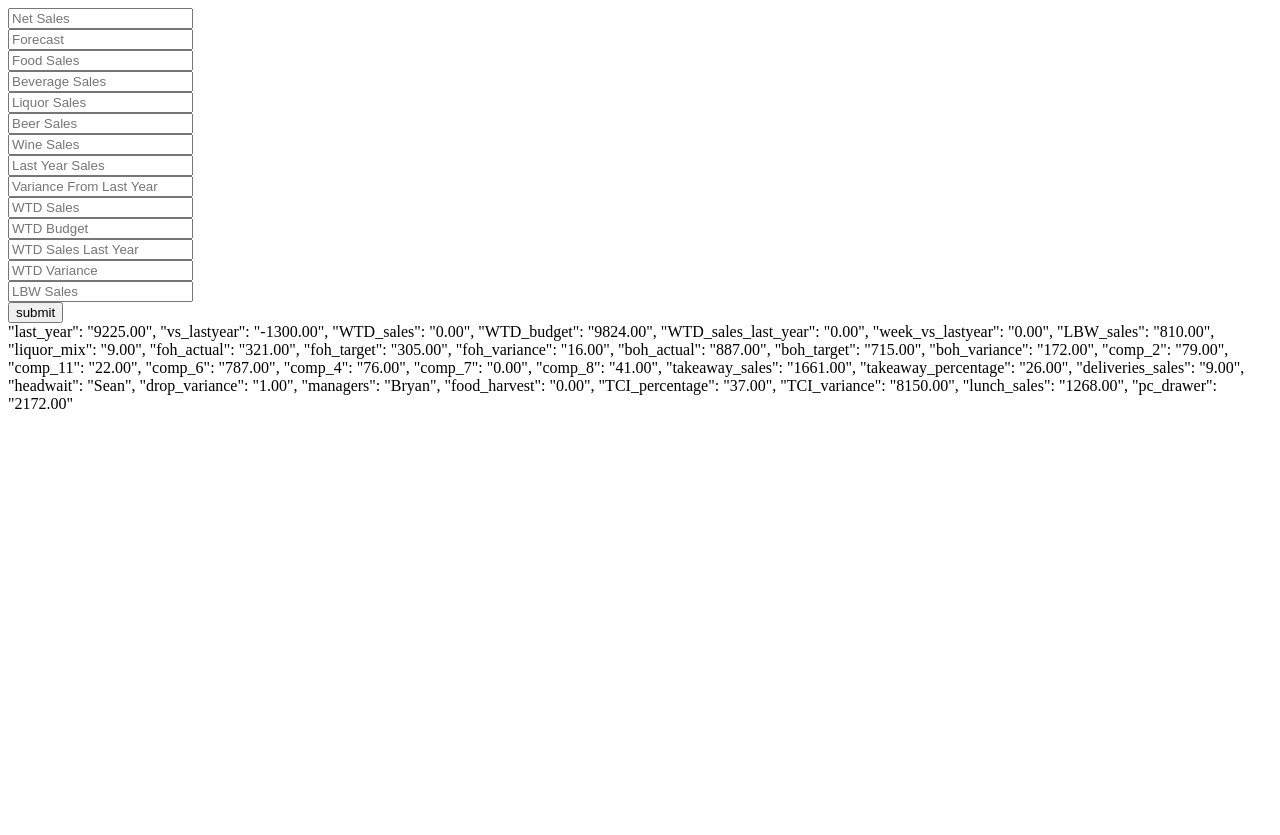
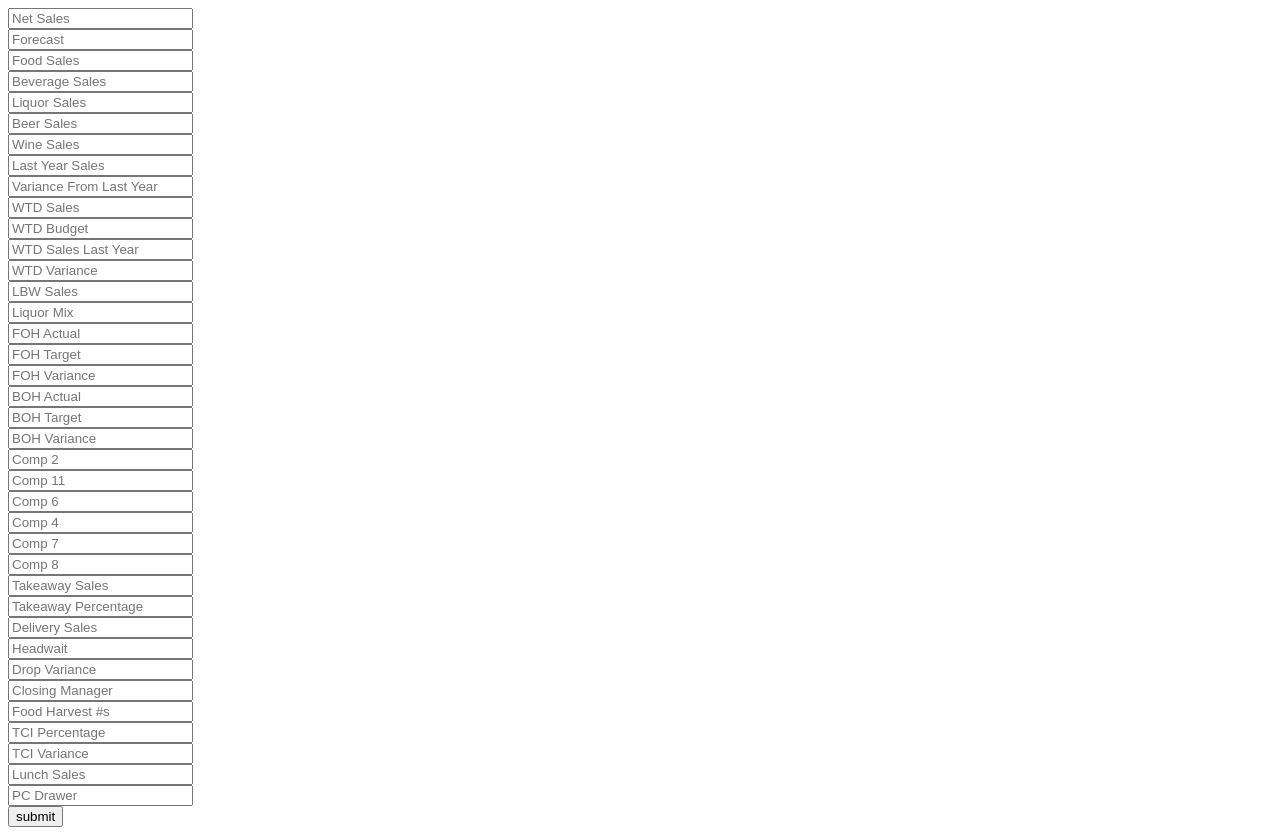
Before and after one commit to jdbower0525/NightlyStats, a Django app: a page that uses NightlyApp/templates/input.html in a window 1280 px wide. Before the commit the page ends 409 px from the top, so only its background shows below. Run offline with Django 3.2, Linux system fonts and the light colour scheme.

Commit message:
finished inputs

```diff
--- a/NightlyApp/templates/index.html
+++ b/NightlyApp/templates/index.html
@@ -11,7 +11,6 @@
 
     {% verbatim %}
     <script id="day_results" type="text/x-handlebars-template">
-
     <p><br>Date: {{this.date}}<br>
         Net Sales: ${{this.net_sales}}<br>
         Forecast: ${{this.forecast}}<br>
--- a/NightlyApp/templates/input.html
+++ b/NightlyApp/templates/input.html
@@ -2,7 +2,7 @@
 <html>
     <head>
         <meta charset="utf-8">
-        <title></title>
+        <title>Nightly Stats</title>
     </head>
     <body>
         <form>
@@ -20,40 +20,32 @@
           <input class="input" type="text" id="WTD_sales_last_year" name="input" placeholder="WTD Sales Last Year"/><br>
           <input class="input" type="text" id="week_vs_lastyear" name="input" placeholder="WTD Variance"/><br>
           <input class="input" type="text" id="LBW_sales" name="input" placeholder="LBW Sales"/><br>
+          <input class="input" type="text" id="liquor_mix" name="input" placeholder="Liquor Mix"/><br>
+          <input class="input" type="text" id="foh_actual" name="input" placeholder="FOH Actual"/><br>
+          <input class="input" type="text" id="foh_target" name="input" placeholder="FOH Target"/><br>
+          <input class="input" type="text" id="foh_variance" name="input" placeholder="FOH Variance"/><br>
+          <input class="input" type="text" id="boh_actual" name="input" placeholder="BOH Actual"/><br>
+          <input class="input" type="text" id="boh_target" name="input" placeholder="BOH Target"/><br>
+          <input class="input" type="text" id="boh_variance" name="input" placeholder="BOH Variance"/><br>
+          <input class="input" type="text" id="comp_2" name="input" placeholder="Comp 2"/><br>
+          <input class="input" type="text" id="comp_11" name="input" placeholder="Comp 11"/><br>
+          <input class="input" type="text" id="comp_6" name="input" placeholder="Comp 6"/><br>
+          <input class="input" type="text" id="comp_4" name="input" placeholder="Comp 4"/><br>
+          <input class="input" type="text" id="comp_7" name="input" placeholder="Comp 7"/><br>
+          <input class="input" type="text" id="comp_8" name="input" placeholder="Comp 8"/><br>
+          <input class="input" type="text" id="takeaway_sales" name="input" placeholder="Takeaway Sales"/><br>
+          <input class="input" type="text" id="takeaway_percentage" name="input" placeholder="Takeaway Percentage"/><br>
+          <input class="input" type="text" id="deliveries_sales" name="input" placeholder="Delivery Sales"/><br>
+          <input class="input" type="text" id="headwait" name="input" placeholder="Headwait"/><br>
+          <input class="input" type="text" id="drop_variance" name="input" placeholder="Drop Variance"/><br>
+          <input class="input" type="text" id="managers" name="input" placeholder="Closing Manager"/><br>
+          <input class="input" type="text" id="food_harvest" name="input" placeholder="Food Harvest #s"/><br>
+          <input class="input" type="text" id="TCI_percentage" name="input" placeholder="TCI Percentage"/><br>
+          <input class="input" type="text" id="TCI_variance" name="input" placeholder="TCI Variance"/><br>
+          <input class="input" type="text" id="lunch_sales" name="input" placeholder="Lunch Sales"/><br>
+          <input class="input" type="text" id="PC_drawer" name="input" placeholder="PC Drawer"/><br>
 
           <button id="culturePrefs" class="locationButton" type="submit">submit</button>
         </form>
     </body>
 </html>
-
-"last_year": "9225.00",
-"vs_lastyear": "-1300.00",
-"WTD_sales": "0.00",
-"WTD_budget": "9824.00",
-"WTD_sales_last_year": "0.00",
-"week_vs_lastyear": "0.00",
-"LBW_sales": "810.00",
-"liquor_mix": "9.00",
-"foh_actual": "321.00",
-"foh_target": "305.00",
-"foh_variance": "16.00",
-"boh_actual": "887.00",
-"boh_target": "715.00",
-"boh_variance": "172.00",
-"comp_2": "79.00",
-"comp_11": "22.00",
-"comp_6": "787.00",
-"comp_4": "76.00",
-"comp_7": "0.00",
-"comp_8": "41.00",
-"takeaway_sales": "1661.00",
-"takeaway_percentage": "26.00",
-"deliveries_sales": "9.00",
-"headwait": "Sean",
-"drop_variance": "1.00",
-"managers": "Bryan",
-"food_harvest": "0.00",
-"TCI_percentage": "37.00",
-"TCI_variance": "8150.00",
-"lunch_sales": "1268.00",
-"pc_drawer": "2172.00"
```
